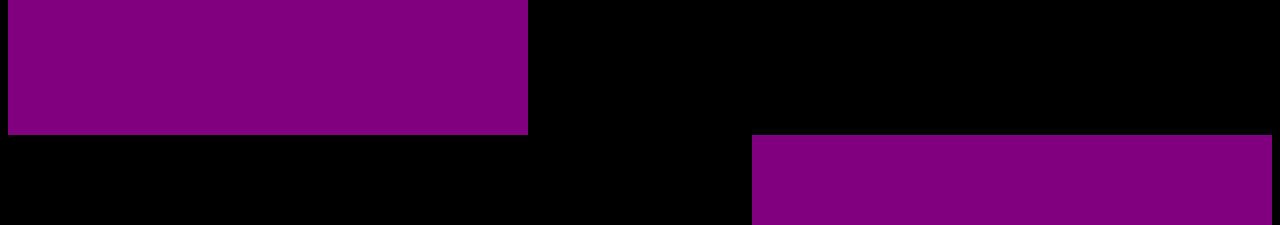
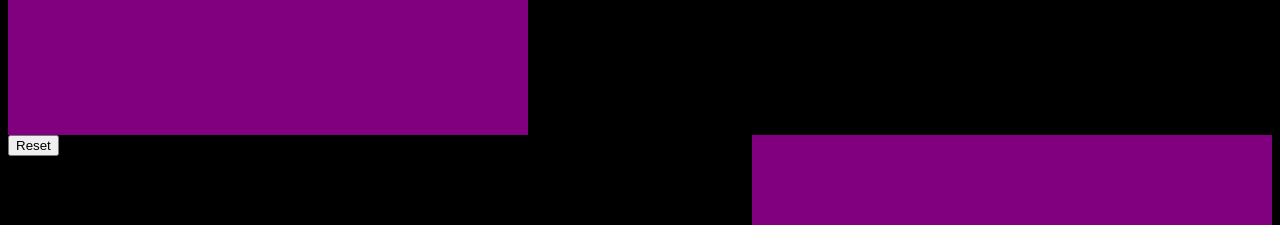
Before and after one commit to Soccercraft/mum, a plain HTML site: page index.html in a window 1280 px wide. Shown: the part 960-1185 px from the top of the page. Drawn offline with Linux system fonts and the light colour scheme.

Commit message:
Reset button
Reset button

```diff
--- a/app.js
+++ b/app.js
@@ -16,7 +16,7 @@
 		highscore = Uscore;
 		document.getElementById('highhhhhscore').innerHTML = "Highscore: " + highscore;
 	};
-}
+};
 
 
 alert('Welcome To Bok Choi\'s Cookie Clicker. DO WUT U NEED TO DO OR THE ASIAN INVASION WILL FIND YOU!');
--- a/index.html
+++ b/index.html
@@ -15,6 +15,8 @@
 	</div>
 </div>
 <div id='banter'></div>
+<div id='reset'> <button onclick='reset()'> Reset </button></div>
+
 
 <script type="text/javascript" src="app.js">
 </script>
```
